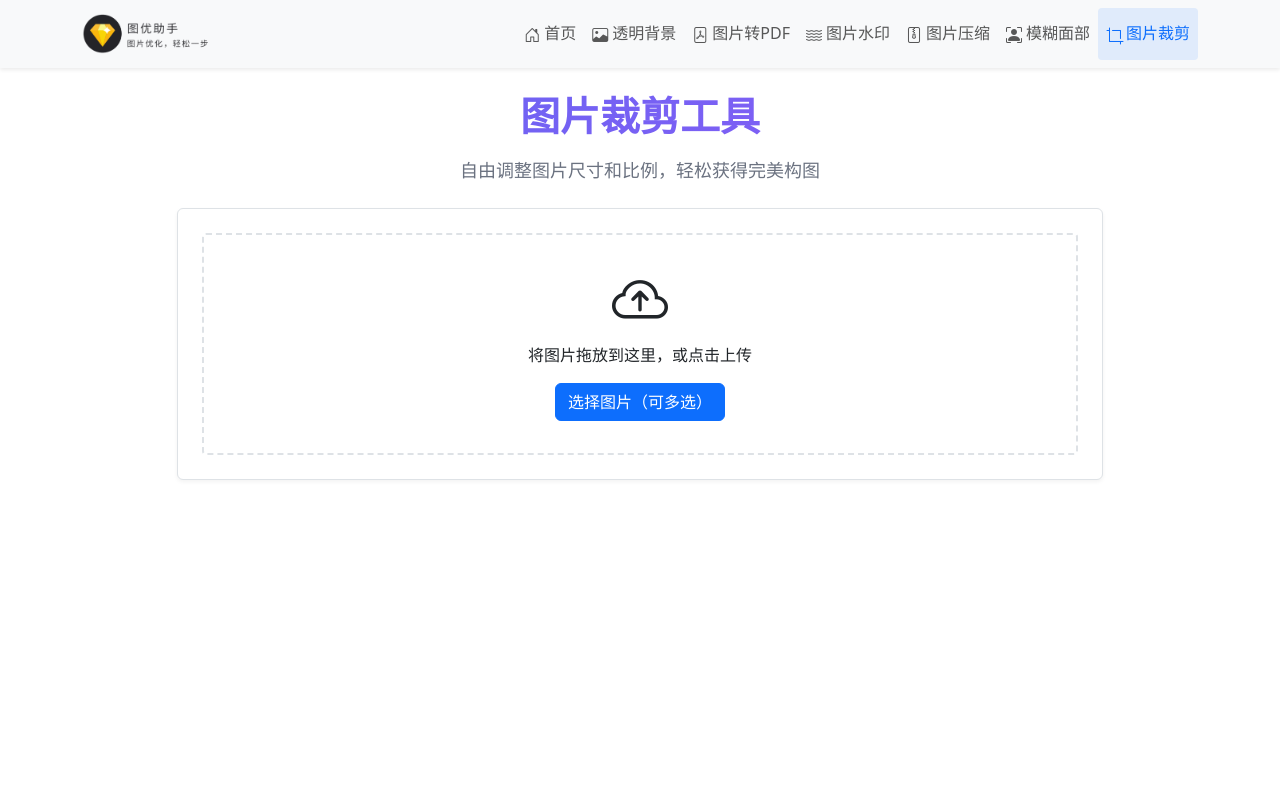
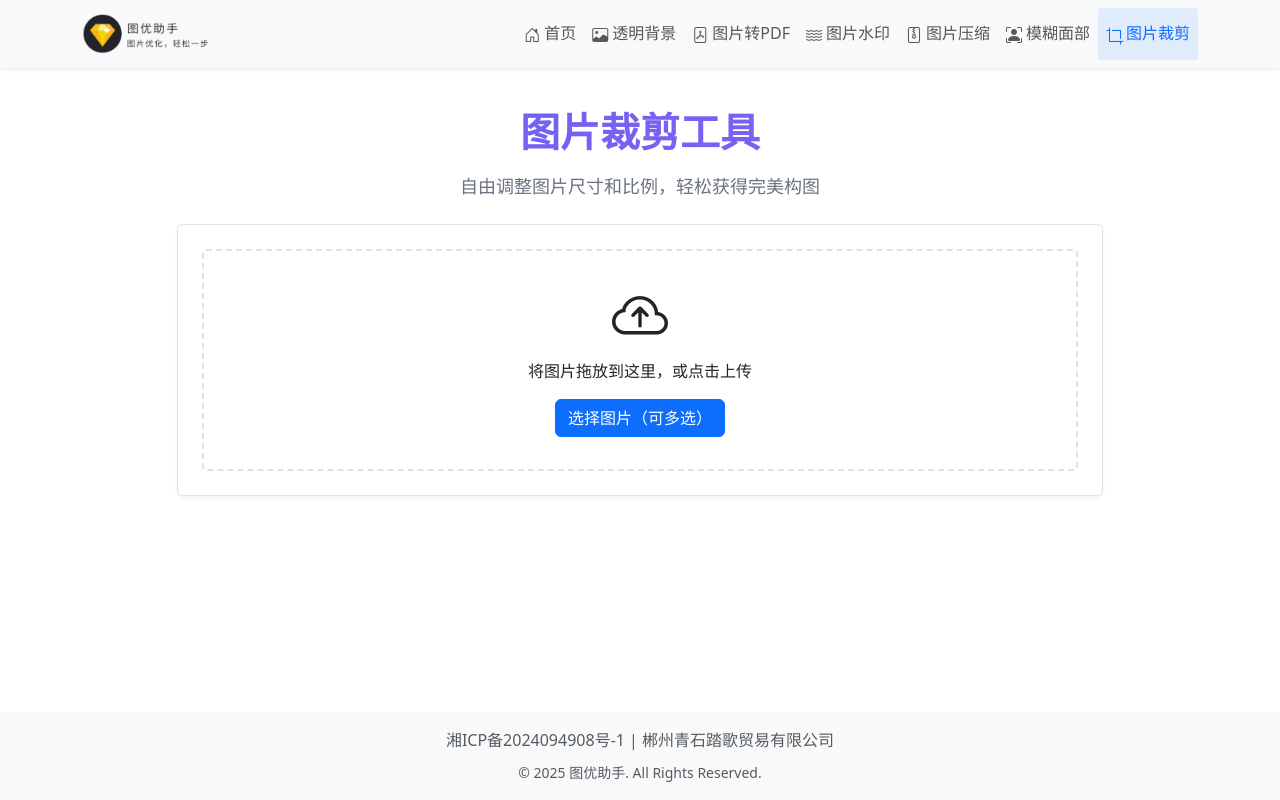
Before and after one commit to qqphp/office-toolkit, a Flask app: page /crop in a window 1280 px wide. Run offline with Flask 3, Linux system fonts and the light colour scheme; some libraries are stand-ins or nearby versions.

Commit message:
添加底部区块

```diff
--- a/app/__init__.py
+++ b/app/__init__.py
@@ -3,6 +3,7 @@ from flask_bootstrap import Bootstrap5
 from config import Config
 from app.config.page_meta import PAGE_META
 import os
+from datetime import datetime
 
 bootstrap = Bootstrap5()
 
@@ -26,4 +27,8 @@ def create_app(config_class=Config):
     from app.routes.main_routes import main_bp
     app.register_blueprint(main_bp)
 
+    @app.context_processor
+    def utility_processor():
+        return {'now': datetime.now()}
+
     return app
--- a/app/static/css/style.css
+++ b/app/static/css/style.css
@@ -91,3 +91,17 @@
 .nav-link i {
     vertical-align: -0.125em;
 }
+
+body {
+    min-height: 100vh;
+    display: flex;
+    flex-direction: column;
+}
+
+main {
+    flex: 1;
+}
+
+.footer {
+    margin-top: auto;
+}
--- a/app/templates/base.html
+++ b/app/templates/base.html
@@ -81,6 +81,22 @@
         {% block content %}{% endblock %}
     </main>
 
+    <footer class="footer mt-auto py-3 bg-light">
+        <div class="container text-center">
+            <span class="text-muted">
+                <a href="https://beian.miit.gov.cn/" target="_blank" class="text-decoration-none text-muted">
+                    湘ICP备2024094908号-1
+                </a>
+                 | <a href="https://qstg.site" target="_blank" class="text-decoration-none text-muted">郴州青石踏歌贸易有限公司</a>
+            </span>
+            <div class="mt-2">
+                <small class="text-muted">
+                    &copy; {{ now.year }} 图优助手. All Rights Reserved.
+                </small>
+            </div>
+        </div>
+    </footer>
+
     {{ bootstrap.load_js() }}
     {% block extra_js %}{% endblock %}
     <script src="{{ url_for('static', filename='js/main.js') }}"></script>
```
